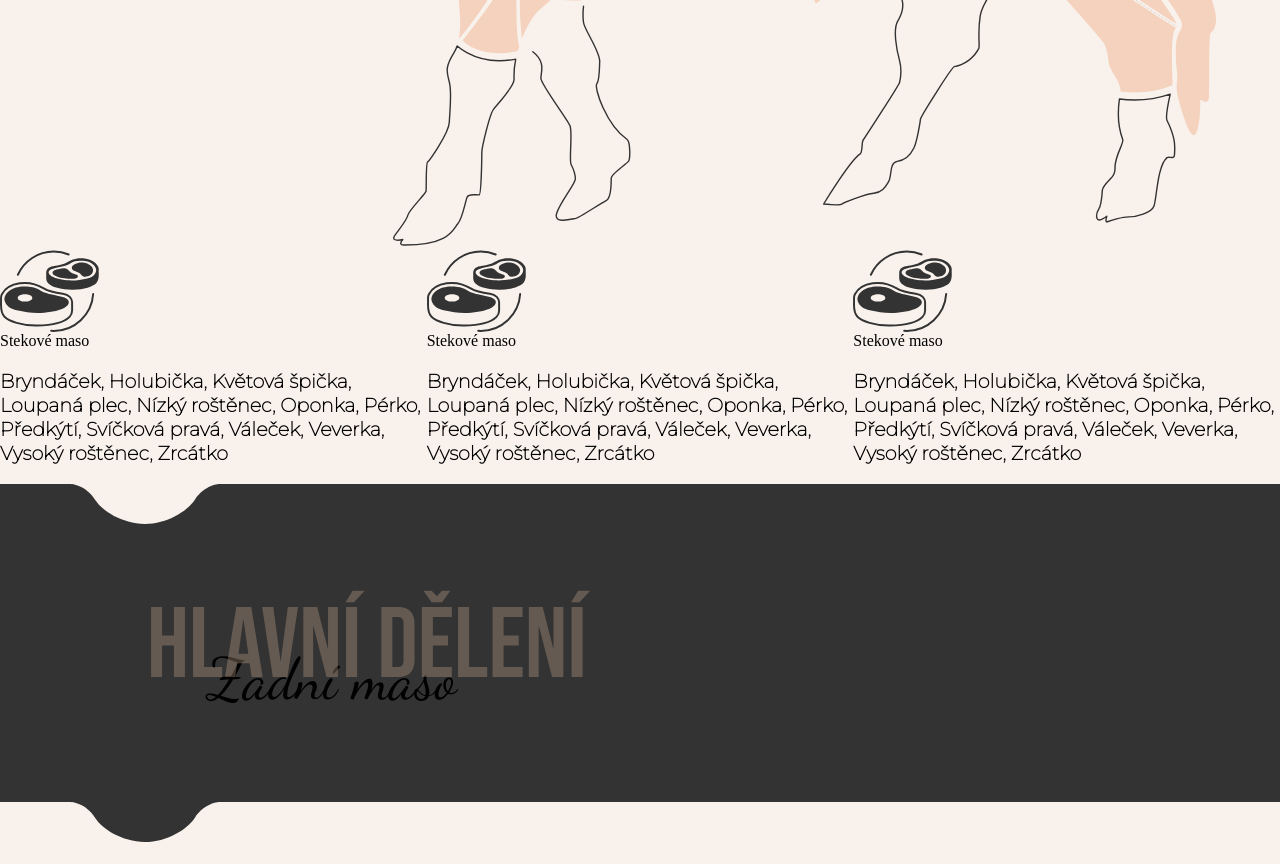
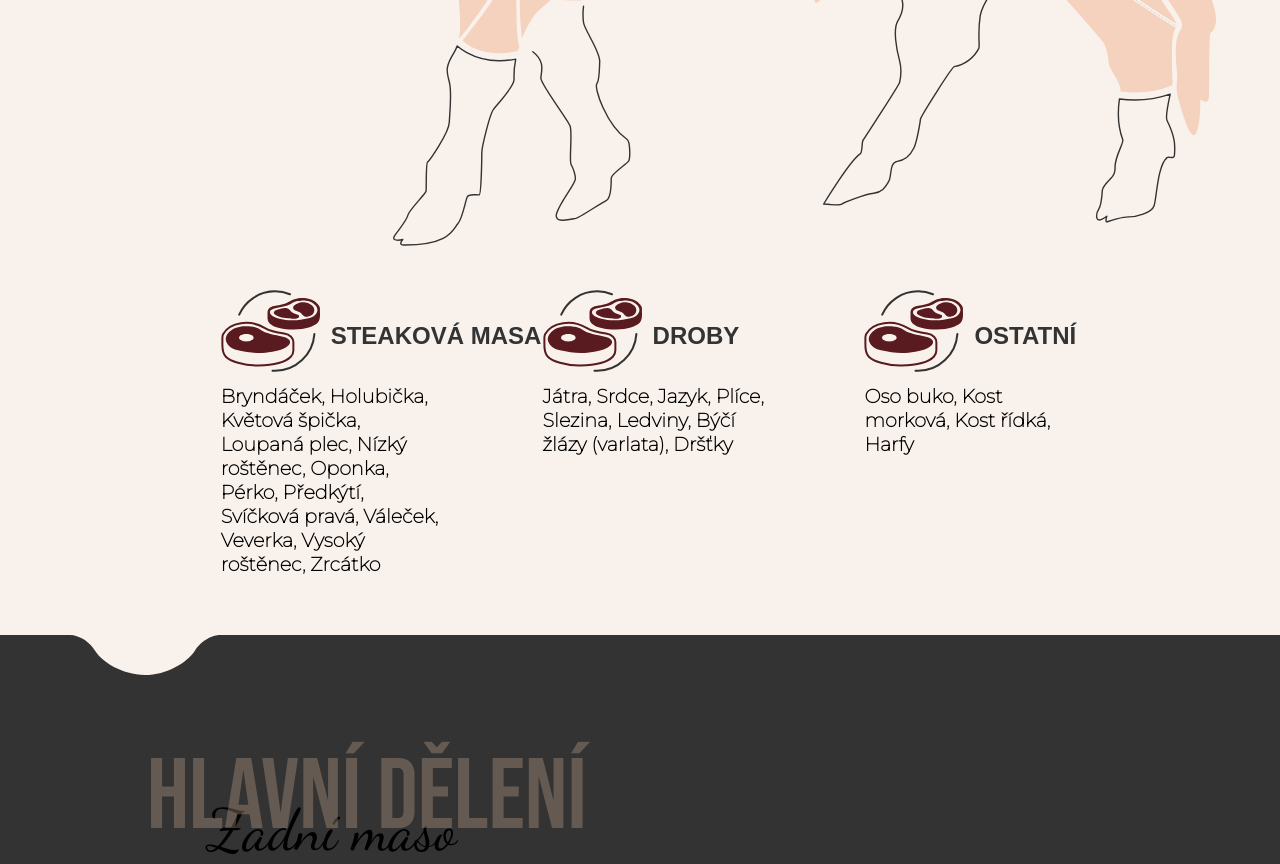
Before and after one commit to Petrnemec98/farmavrnak, a PHP site: page /maso in a window 1280 px wide. Shown: the part 1786-2650 px from the top of the page. Run offline with PHP 8.4, Linux system fonts and the light colour scheme.

Commit message:
navigation

```diff
--- a/assets/css/main.css
+++ b/assets/css/main.css
@@ -24,16 +24,55 @@ address{
 
 .meat-navigation-box{
 	display: flex;
+	justify-content: center;
 	width: 100%;
+	margin: 40px;
+	padding-left: 127px;
+}
+
+.meat-navigation-icon{
+	width: 30%;
 }
 
 .meat-navigation-icon-svg{
-	background-image: url("svg/MeatIcon.svg");
+	background-image: url("svg/Meat_color.svg");
 	background-repeat: no-repeat;
 	width: 101.26px;
 	height: 81.74px;
 }
 
+.meat-navigation-icon-text{
+	padding-left: 110px;
+   margin-top: -50px;
+}
+
+.meat-navigation-icon-text span{
+	   font-family: 'Montserrat-bold', sans-serif;
+	font-weight: 700;
+	font-size: 1.5rem;
+	color: #333333;
+	transition: 0.3s ease;
+}
+
+.meat-navigation-content{
+	padding-top: 15px;
+	width: 70%;
+}
+
+@media only screen and (max-width: 1280px) {
+}
+@media only screen and (max-width: 1088px) {
+.meat-navigation-icon{
+	width: 100%;
+}
+.meat-navigation-box{
+
+	padding-left: 0px;
+}
+}
+@media only screen and (max-width: 881px) {
+
+}
 
 
 /*Půlkruh*/
--- a/maso.php
+++ b/maso.php
@@ -130,7 +130,7 @@
       <div class="meat-navigation-icon">
         <div class="meat-navigation-icon-svg">
         </div>
-        <div class="meat-navigation-icon-text">Stekové maso</div>
+        <div class="meat-navigation-icon-text"><span>STEAKOVÁ MASA</span></div>
 		    <div class="meat-navigation-content">
           <p>Bryndáček, Holubička, Květová špička, Loupaná plec, Nízký roštěnec, Oponka, Pérko, Předkýtí, Svíčková pravá, Váleček, Veverka, Vysoký roštěnec, Zrcátko</p>
 		    </div>
@@ -138,17 +138,17 @@
       <div class="meat-navigation-icon">
         <div class="meat-navigation-icon-svg">
         </div>
-        <div class="meat-navigation-icon-text">Stekové maso</div>
+        <div class="meat-navigation-icon-text"><span>DROBY</span></div>
         <div class="meat-navigation-content">
-          <p>Bryndáček, Holubička, Květová špička, Loupaná plec, Nízký roštěnec, Oponka, Pérko, Předkýtí, Svíčková pravá, Váleček, Veverka, Vysoký roštěnec, Zrcátko</p>
+          <p>Játra, Srdce, Jazyk, Plíce, Slezina, Ledviny, Býčí žlázy (varlata), Dršťky</p>
         </div>
       </div>
       <div class="meat-navigation-icon">
         <div class="meat-navigation-icon-svg">
         </div>
-        <div class="meat-navigation-icon-text">Stekové maso</div>
+        <div class="meat-navigation-icon-text"><span>OSTATNÍ</span></div>
         <div class="meat-navigation-content">
-          <p>Bryndáček, Holubička, Květová špička, Loupaná plec, Nízký roštěnec, Oponka, Pérko, Předkýtí, Svíčková pravá, Váleček, Veverka, Vysoký roštěnec, Zrcátko</p>
+          <p>Oso buko, Kost morková, Kost řídká, Harfy</p>
         </div>
       </div>
 
```
